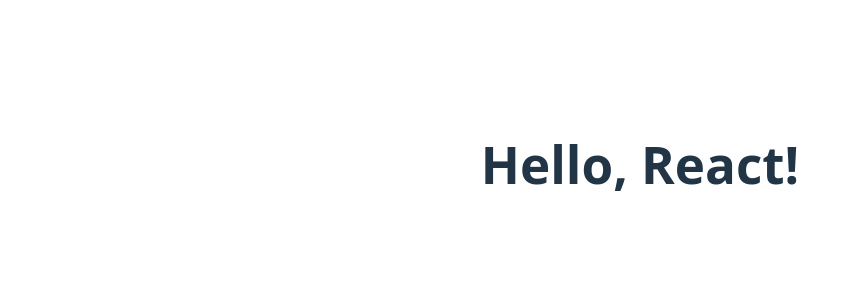
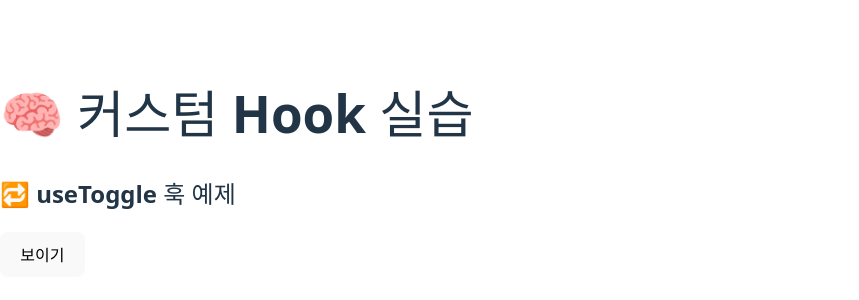
Before and after one commit to heroyooi/react-app, a React (Vite) app: page / in a window 1280 px wide. Shown: the part 236-536 px from the top of the page, without its empty margins (0-859 px from the left). Built offline with nearby package versions, Linux system fonts and the light colour scheme.

Commit message:
3-3. 커스텀 Hook 기초 만들기 - 과제

```diff
--- a/src/App.jsx
+++ b/src/App.jsx
@@ -1,7 +1,12 @@
-import './App.css';
+import ToggleBox from './components/ToggleBox';
 
 function App() {
-  return <h1>Hello, React!</h1>;
+  return (
+    <div>
+      <h1>🧠 커스텀 Hook 실습</h1>
+      <ToggleBox />
+    </div>
+  );
 }
 
 export default App;
--- /dev/null
+++ b/src/components/ToggleBox.jsx
@@ -0,0 +1,22 @@
+import useToggle from '../hooks/useToggle';
+
+function ToggleBox() {
+  const [isVisible, toggleVisible] = useToggle(false);
+
+  return (
+    <div>
+      <h2>🔁 useToggle 훅 예제</h2>
+      <button onClick={toggleVisible}>
+        {isVisible ? '숨기기' : '보이기'}
+      </button>
+
+      {isVisible && (
+        <div style={{ marginTop: '10px', padding: '10px', background: '#eee' }}>
+          👋 이 박스는 보였다가 숨겨질 수 있어요!
+        </div>
+      )}
+    </div>
+  );
+}
+
+export default ToggleBox;
--- /dev/null
+++ b/src/hooks/useToggle.js
@@ -0,0 +1,13 @@
+import { useState } from 'react';
+
+function useToggle(initialValue = false) {
+  const [value, setValue] = useState(initialValue);
+
+  const toggle = () => {
+    setValue((prev) => !prev);
+  };
+
+  return [value, toggle];
+}
+
+export default useToggle;
```
